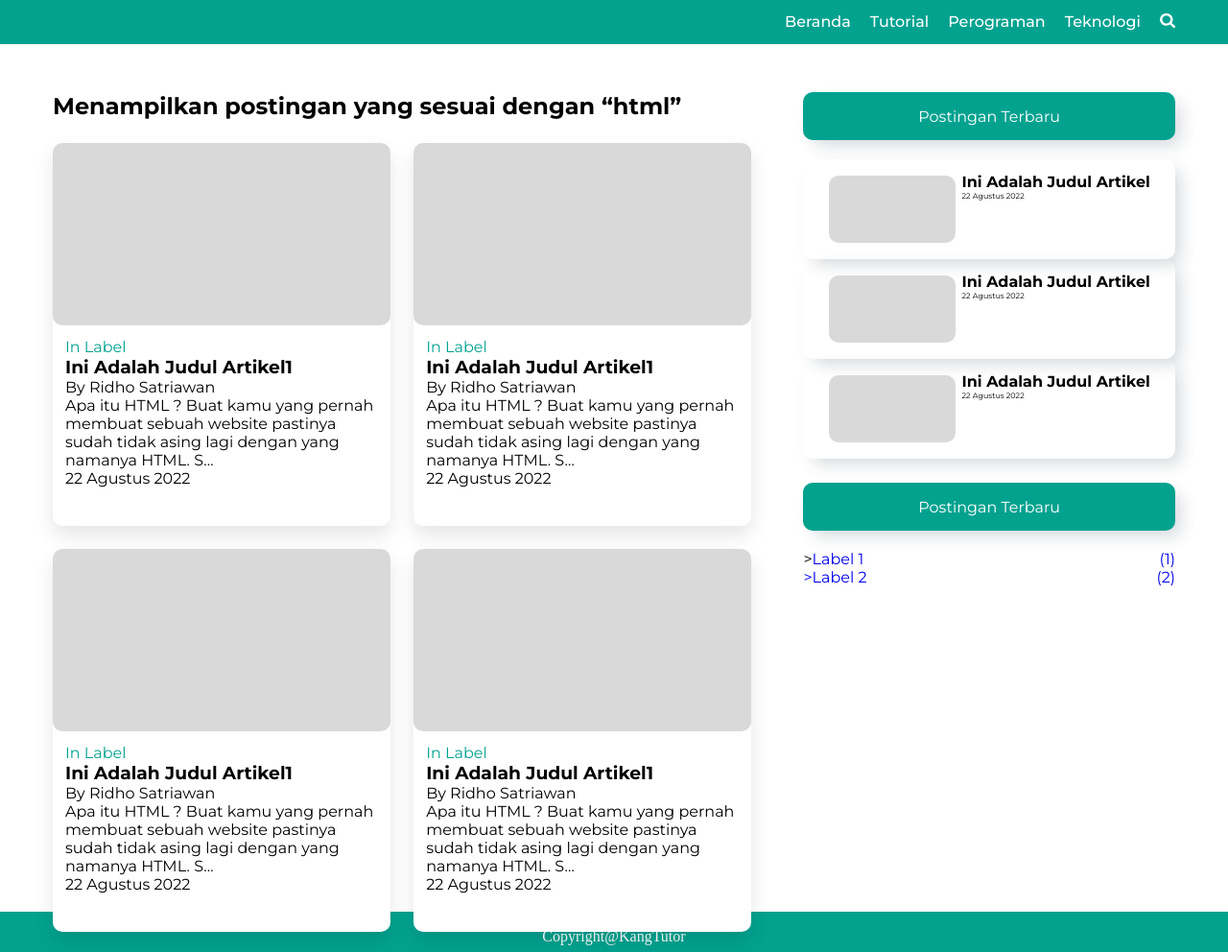
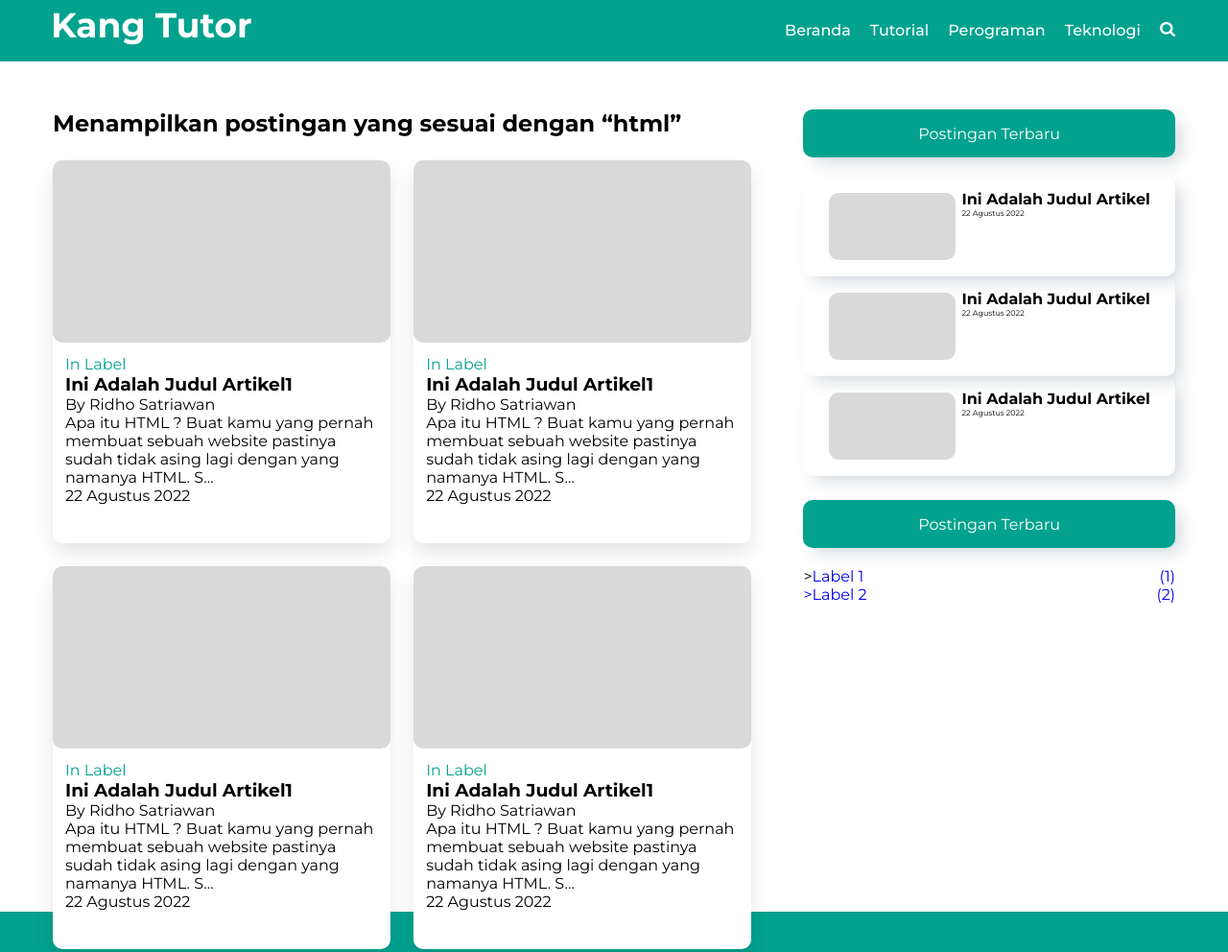
Before and after one commit to Shohjahonqwer/first_web-sayt, a plain HTML site: page index3.html in a window 1280 px wide. Shown: the top 992 px of the page at 96% size. Drawn offline with Linux system fonts and the light colour scheme; a web font is replaced by a local one.

Commit message:
first commit

```diff
--- a/index3.html
+++ b/index3.html
@@ -18,7 +18,7 @@
             <div class="container">
                 <div class="header_row">
                     <div class="header_logo">
-                        <img src="/images/Kang Tutor (1).svg" alt="">
+                        <img src="./image/logo.png" alt="">
                     </div>
                     <div class="header_nav">
                         <a href="#" class="link">Beranda</a>
```
Also changed, not shown: indexfirst.html (+1 -1 lines), indexsecont.html (+1 -1 lines), image/logo.png (added).
